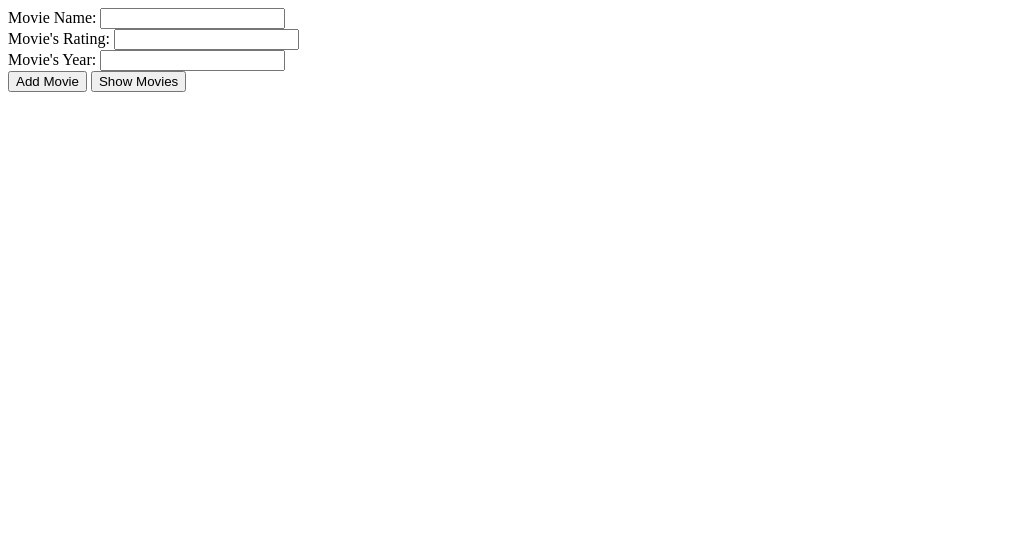
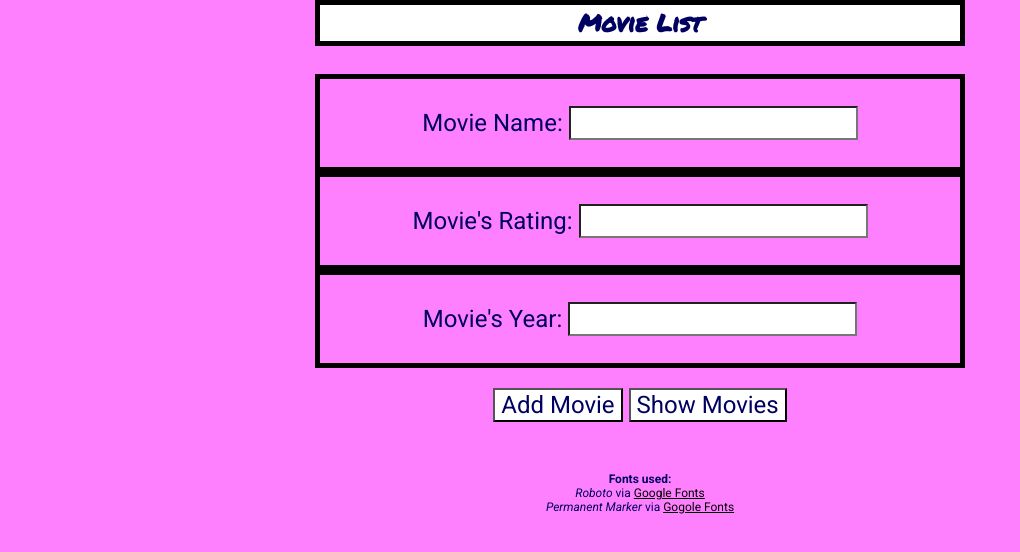
Before and after one commit to onamonapia/hw3, a plain HTML site: page index.html in a window 1280 px wide. Shown: the whole page, without its empty margins (0-1020 px from the left). Drawn offline with Linux system fonts and the light colour scheme.

Commit message:
it's ugly but i tried

```diff
--- a/index.html
+++ b/index.html
@@ -3,20 +3,40 @@
     <head>
         <meta charset="utf-8">
         <title>Homework 3</title>
-    </head>
+        <link rel="stylesheet" href="style.css">
+        <link href="https://fonts.googleapis.com/css2?family=Permanent+Marker&family=Roboto:ital,wght@0,100;0,300;0,400;0,500;0,700;0,900;1,100;1,300;1,400;1,500;1,700;1,900&display=swap" rel="stylesheet">    </head>
     <body>
+        <h1>Movie List</h1><br>
+        <div class="input">
             <label for="movieName">Movie Name:</label>
             <input type="text" id="movieName" name="movieName"><br>
+        </div>
+        <div class="input">
             <label for="movieRating">Movie's Rating:</label>
             <input type="text" id="movieRating" name="movieRating"><br>
+        </div>
+        <div class="input">
             <label for="movieYear">Movie's Year:</label>
             <input type="text" id="movieYear" name="movieYear"><br>
+        </div>
+        <div id="buttons">
             <button id="enter" type="button">Add Movie</button>
             <button id="show" type="button">Show Movies</button>
+        </div>
+
+        <div id="list">
             <ul id="movieList"></ul>
-
+        </div>
         <script src="Movie.js"></script>
         <script src="index.js"></script>
 
+
+        <footer>
+            <h3>Fonts used:</h3>
+            <ul>
+                <li><cite>Roboto</cite> via <a href="https://fonts.google.com/specimen/Roboto">Google Fonts</a></li>
+                <li><cite>Permanent Marker</cite> via <a href=https://fonts.google.com/specimen/Permanent+Marker">Gogole Fonts</a></li>
+            </ul>
+        </footer>
     </body>
 </html>
--- /dev/null
+++ b/style.css
@@ -0,0 +1,66 @@
+* {
+    background-color: #ff80ff;
+    color: #000061;
+    margin: auto;
+    text-align: center;
+    font-size: 24px;
+    font-family: "Roboto", sans-serif;
+}
+
+h1 {
+    font-family: "Permanent Marker", cursive;
+    background-color: white;
+    max-width: 50%;
+    border: 5px solid black;
+}
+
+
+.input {
+    border: 5px solid black;
+    max-width: 50%;
+    max-height: 50%;
+    padding-top: 27px;
+    padding-bottom: 27px;
+}
+
+input {
+    background-color: white;
+}
+
+#buttons {
+    margin-top: 20px;
+}
+
+ul {
+    max-width: 50%;
+    list-style-type: none;
+    list-style-position: outside;
+    margin-top: 50px;
+    padding: 0;
+
+}
+
+
+button {
+    background-color: white;
+}
+
+/* Doing the footer all in one go didn't
+work for the font size. */
+footer li {
+    font-size: 12px;
+}
+footer ul {
+    margin-top: 0px;
+}
+cite {
+    font-size: 12px;
+}
+
+h3 {
+    font-size: 12px;
+}
+footer a {
+    color: black;
+    font-size: 12px;
+}
```
Lines whose indentation alone changed are shown as unchanged.
